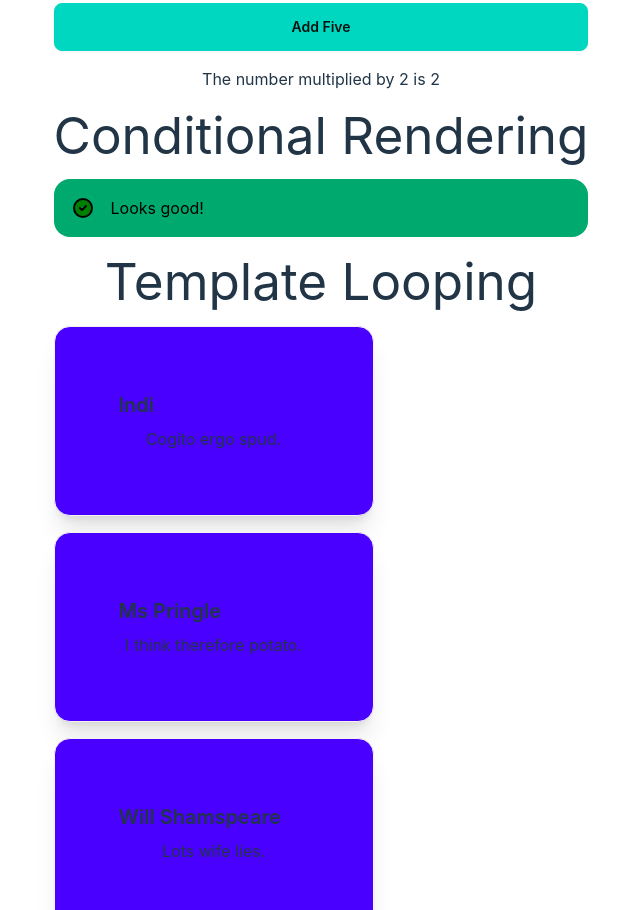
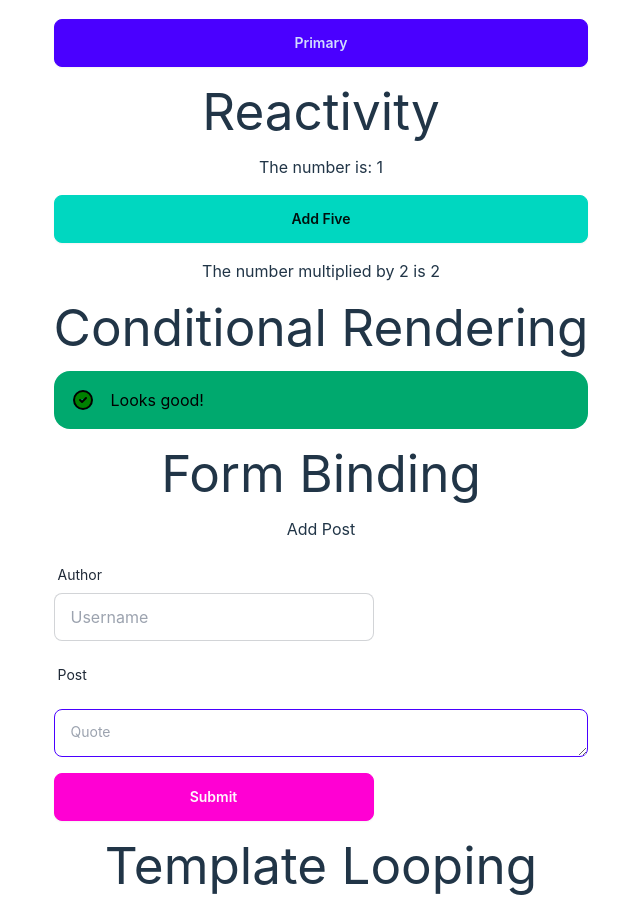
Before and after one commit to codeswitchstudio/hello-svelte, a Svelte app: page / in a window 1280 px wide. Shown: the top 910 px of the page, without its empty margins (319-959 px from the left). Built offline with nearby package versions, Linux system fonts and the light colour scheme.

Commit message:
template looping form binding

```diff
--- a/src/App.svelte
+++ b/src/App.svelte
@@ -15,8 +15,6 @@
   $: multiple = number*2  //this is the reactive assignment
 
 </script>
-
-
 
 
 <main class="flex flex-col justify-center intems-venter h-screen space-y-4">
@@ -71,7 +69,24 @@
 
 {/if}
 
+<h1>Form Binding</h1>
+<h2>Add Post</h2>
+<label class="form-control w-full max-w-xs">
+  <div class="label">
+    <span class="label-text">Author</span>
+  </div>
+  <input type="text" placeholder="Username" class="input input-bordered w-full max-w-xs" />
+</label>
+<label class="label">
+  <span class="label-text">Post</span>
+
+</label>
+<textarea class="textarea textarea-primary" placeholder="Quote"></textarea>
+
+<button class="btn btn-secondary mt-4 w-80">Submit</button>
+
 <h1>Template Looping</h1>
+<div class="overflow-auto space-y-4 p-4">
   {#each posts as post}
   <div class="card bordered w-80 shadow-xl bg-primary">
     <div class="card-body">
@@ -81,6 +96,7 @@
 
   </div>
   {/each}
+</div>
 
 
 
```
Lines whose indentation alone changed are shown as unchanged.
